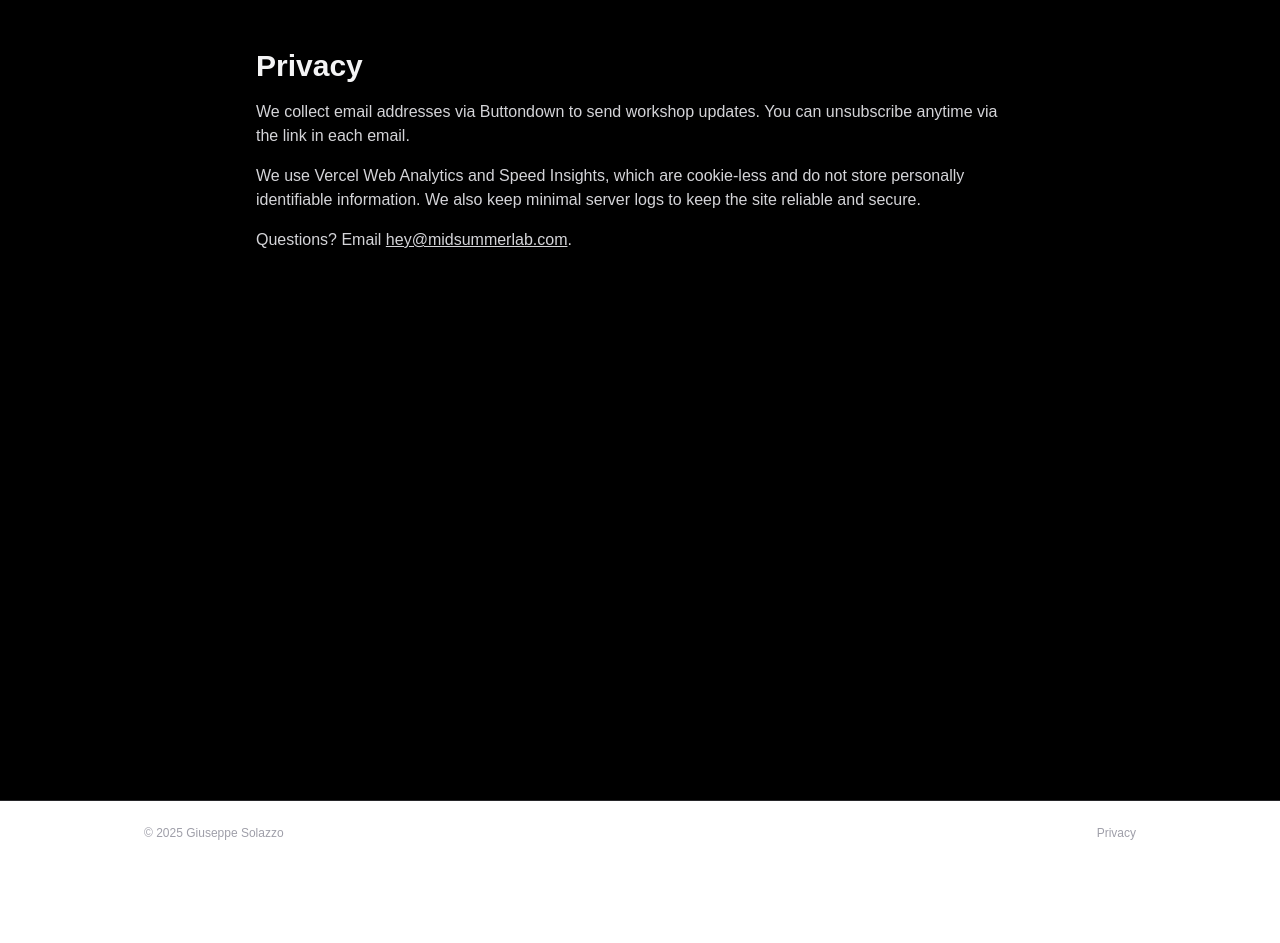
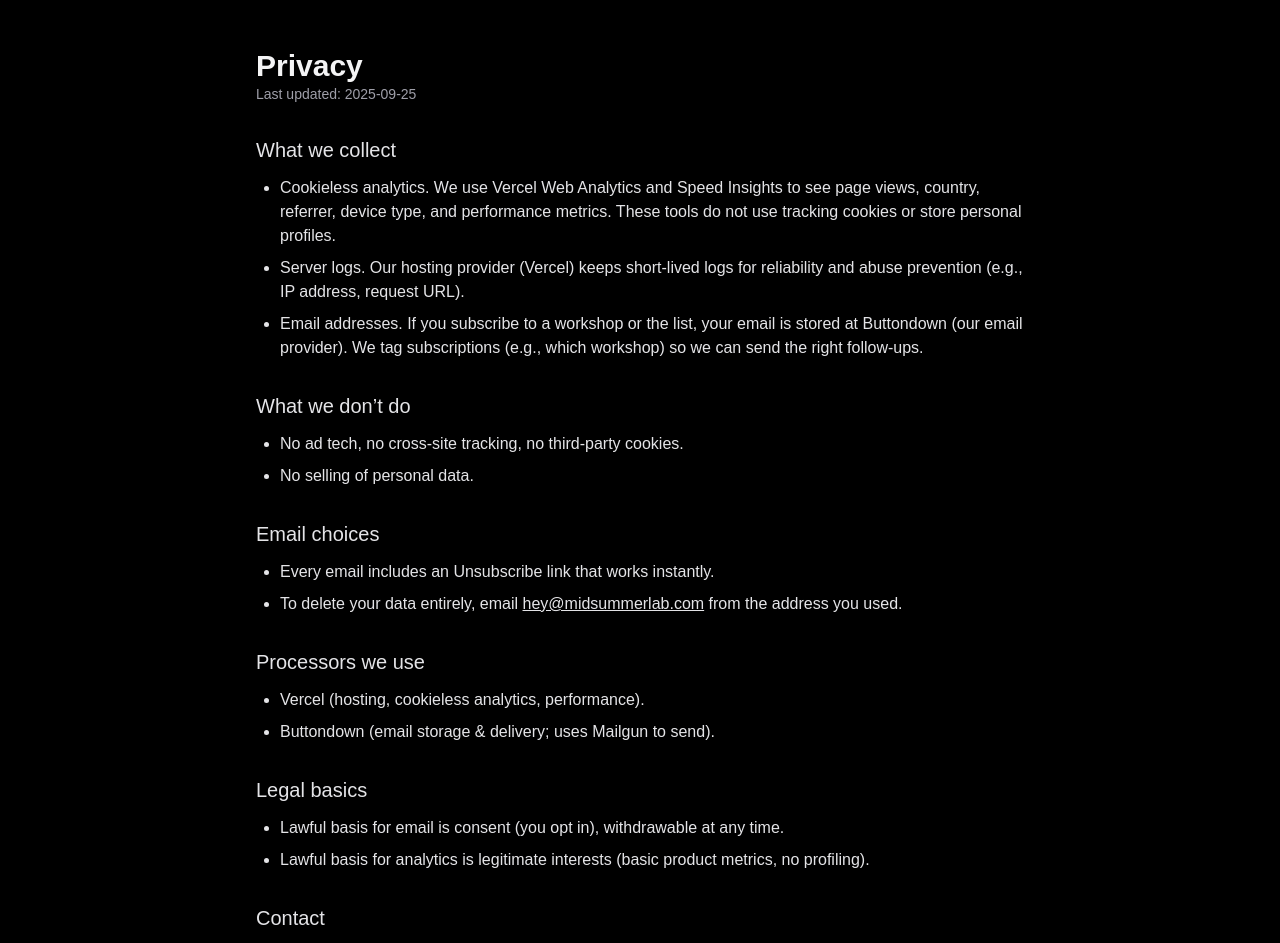
Before and after one commit to giosolazzo/midsummer, a Next.js app: page /privacy in a window 1280 px wide. Shown: the top 943 px of the page. Before the commit the page ends 865 px from the top, so only its background shows below. Built offline with nearby package versions, Linux system fonts and the light colour scheme.

Commit message:
SEO metadata, robots, sitemap, footer, privacy, OG image

```diff
--- a/src/app/not-found.tsx
+++ b/src/app/not-found.tsx
@@ -3,18 +3,27 @@ import Link from "next/link";
 
 export default function NotFound() {
   return (
-    <main className="min-h-screen bg-black text-zinc-100 px-6 py-14">
-      <div className="max-w-xl mx-auto text-center space-y-4">
-        <h1 className="text-3xl font-semibold">404</h1>
-        <p className="text-zinc-300">This page could not be found.</p>
-
-        {/* Use Link for internal routes */}
-        <Link
-          href="/"
-          className="inline-block px-4 py-2 rounded-md border border-zinc-600 hover:bg-zinc-100 hover:text-black transition"
-        >
-          Go home
-        </Link>
+    <main className="min-h-screen bg-black text-zinc-100 px-6 py-16">
+      <div className="max-w-xl mx-auto text-center space-y-5">
+        <div className="text-6xl">🙈</div>
+        <h1 className="text-3xl font-semibold">Page not found</h1>
+        <p className="text-zinc-400">
+          The link might be broken or the page moved.
+        </p>
+        <div className="flex gap-3 justify-center">
+          <Link
+            href="/midsummer"
+            className="px-4 py-2 rounded-md border border-zinc-600 hover:bg-zinc-100 hover:text-black transition"
+          >
+            Midsummer home
+          </Link>
+          <Link
+            href="/"
+            className="px-4 py-2 rounded-md border border-zinc-600 hover:bg-zinc-100 hover:text-black transition"
+          >
+            Site root
+          </Link>
+        </div>
       </div>
     </main>
   );
--- a/src/app/privacy/page.tsx
+++ b/src/app/privacy/page.tsx
@@ -1,20 +1,108 @@
+// src/app/privacy/page.tsx
+import type { Metadata } from "next";
+
+export const metadata: Metadata = {
+  title: "Privacy",
+  description:
+    "How Midsummer handles analytics and email signups (simple, cookieless).",
+};
+
+const UPDATED = "2025-09-25";
+
 export default function Privacy() {
   return (
     <main className="min-h-screen bg-black text-zinc-100 px-6 py-12">
-      <div className="max-w-3xl mx-auto space-y-4">
-        <h1 className="text-3xl font-semibold">Privacy</h1>
-        <p className="text-zinc-300">
-          We collect email addresses via Buttondown to send workshop updates. You can
-          unsubscribe anytime via the link in each email.
-        </p>
-        <p className="text-zinc-300">
-          We use Vercel Web Analytics and Speed Insights, which are cookie-less and do not
-          store personally identifiable information. We also keep minimal server logs to
-          keep the site reliable and secure.
-        </p>
-        <p className="text-zinc-300">
-          Questions? Email <a className="underline" href="mailto:hey@midsummerlab.com">hey@midsummerlab.com</a>.
-        </p>
+      <div className="max-w-3xl mx-auto space-y-8">
+        <header>
+          <h1 className="text-3xl font-semibold">Privacy</h1>
+          <p className="text-zinc-400 text-sm">Last updated: {UPDATED}</p>
+        </header>
+
+        <section className="space-y-3 text-zinc-200">
+          <h2 className="text-xl font-medium">What we collect</h2>
+          <ul className="list-disc pl-6 space-y-2">
+            <li>
+              <span className="font-medium">Cookieless analytics.</span> We use
+              Vercel Web Analytics and Speed Insights to see page views, country,
+              referrer, device type, and performance metrics. These tools do{" "}
+              <span className="font-medium">not</span> use tracking cookies or
+              store personal profiles.
+            </li>
+            <li>
+              <span className="font-medium">Server logs.</span> Our hosting
+              provider (Vercel) keeps short-lived logs for reliability and abuse
+              prevention (e.g., IP address, request URL).
+            </li>
+            <li>
+              <span className="font-medium">Email addresses.</span> If you
+              subscribe to a workshop or the list, your email is stored at
+              Buttondown (our email provider). We tag subscriptions (e.g.,
+              which workshop) so we can send the right follow-ups.
+            </li>
+          </ul>
+        </section>
+
+        <section className="space-y-3 text-zinc-200">
+          <h2 className="text-xl font-medium">What we don’t do</h2>
+          <ul className="list-disc pl-6 space-y-2">
+            <li>No ad tech, no cross-site tracking, no third-party cookies.</li>
+            <li>No selling of personal data.</li>
+          </ul>
+        </section>
+
+        <section className="space-y-3 text-zinc-200">
+          <h2 className="text-xl font-medium">Email choices</h2>
+          <ul className="list-disc pl-6 space-y-2">
+            <li>Every email includes an Unsubscribe link that works instantly.</li>
+            <li>
+              To delete your data entirely, email{" "}
+              <a className="underline" href="mailto:hey@midsummerlab.com">
+                hey@midsummerlab.com
+              </a>{" "}
+              from the address you used.
+            </li>
+          </ul>
+        </section>
+
+        <section className="space-y-3 text-zinc-200">
+          <h2 className="text-xl font-medium">Processors we use</h2>
+          <ul className="list-disc pl-6 space-y-2">
+            <li>
+              <span className="font-medium">Vercel</span> (hosting, cookieless
+              analytics, performance).
+            </li>
+            <li>
+              <span className="font-medium">Buttondown</span> (email storage &
+              delivery; uses Mailgun to send).
+            </li>
+          </ul>
+        </section>
+
+        <section className="space-y-3 text-zinc-200">
+          <h2 className="text-xl font-medium">Legal basics</h2>
+          <ul className="list-disc pl-6 space-y-2">
+            <li>
+              Lawful basis for email is{" "}
+              <span className="font-medium">consent</span> (you opt in),
+              withdrawable at any time.
+            </li>
+            <li>
+              Lawful basis for analytics is{" "}
+              <span className="font-medium">legitimate interests</span> (basic
+              product metrics, no profiling).
+            </li>
+          </ul>
+        </section>
+
+        <section className="space-y-2 text-zinc-200">
+          <h2 className="text-xl font-medium">Contact</h2>
+          <p>
+            Questions?{" "}
+            <a className="underline" href="mailto:hey@midsummerlab.com">
+              hey@midsummerlab.com
+            </a>
+          </p>
+        </section>
       </div>
     </main>
   );
```
